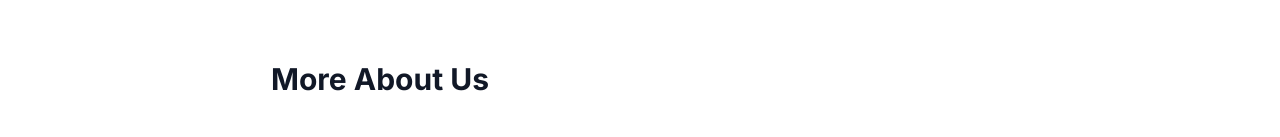
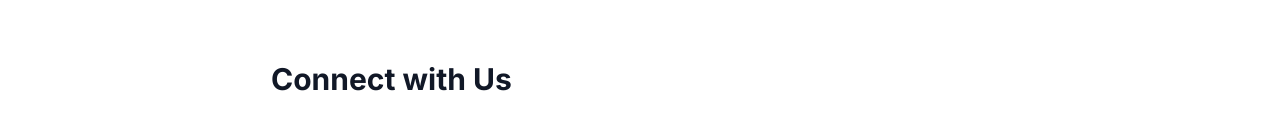
Before and after one commit to hillsandoceans/hillsandoceansblog, a Next.js app: page /about in a window 1280 px wide. Shown: the part 1274-1411 px from the top of the page. Built offline with nearby package versions, Linux system fonts and the light colour scheme; no server answers.

Commit message:
Update page.tsx adding proper image path

```diff
--- a/src/app/about/page.tsx
+++ b/src/app/about/page.tsx
@@ -7,8 +7,7 @@ import Markdown from "react-markdown";
 const content = `
 ## About Us
 
-![About1](https://github.com/hillsandoceans/hillsandoceansblog/blob/main/public/images/emosson1.jpeg)
-
+![About1](https://raw.githubusercontent.com/hillsandoceans/hillsandoceansblog/main/public/images/emosson1.jpeg)
 Hello there!
 
 Welcome to our little space, where we bring you stories from places and people!
@@ -20,8 +19,6 @@ This is our way of sharing it all with you— the hikes, nature, cities, and sto
 Love,
 
 Suyash and Vaibhavi
-
-## More About Us
 
 ## Connect with Us
 
```
